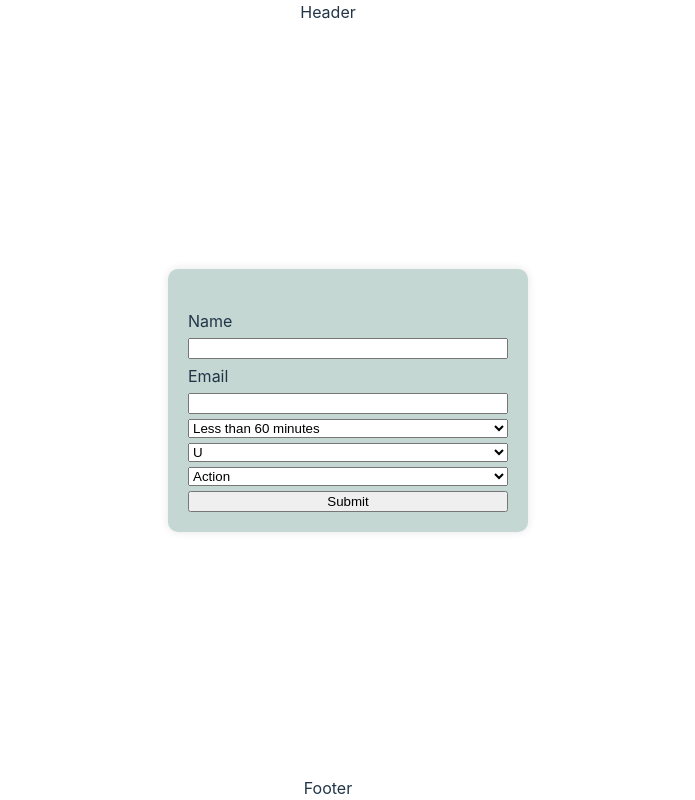
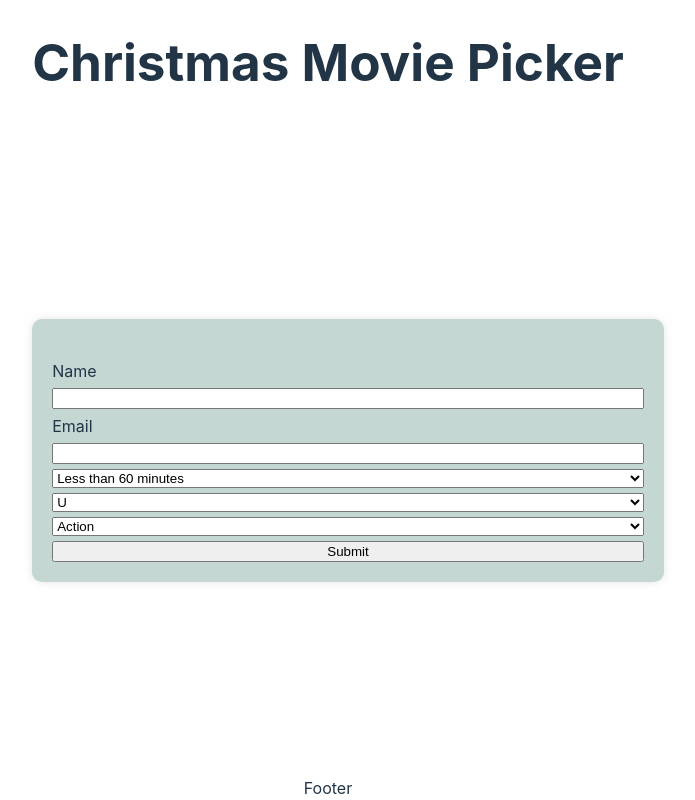
Before and after one commit to willwearestudio77/christmasmoviepicker, a React (Vite) app: page / in a window 1280 px wide. Shown: the whole page, without its empty margins (312-1007 px from the left). Built offline with nearby package versions, Linux system fonts and the light colour scheme.

Commit message:
added header

```diff
--- a/src/components/Header.jsx
+++ b/src/components/Header.jsx
@@ -1,8 +1,9 @@
-
 function Header() {
   return (
-    <div>Header</div>
-  )
+  <div>
+      <h1>Christmas Movie Picker</h1>
+  </div>
+  );
 }
 
-export default Header
+export default Header;
```
